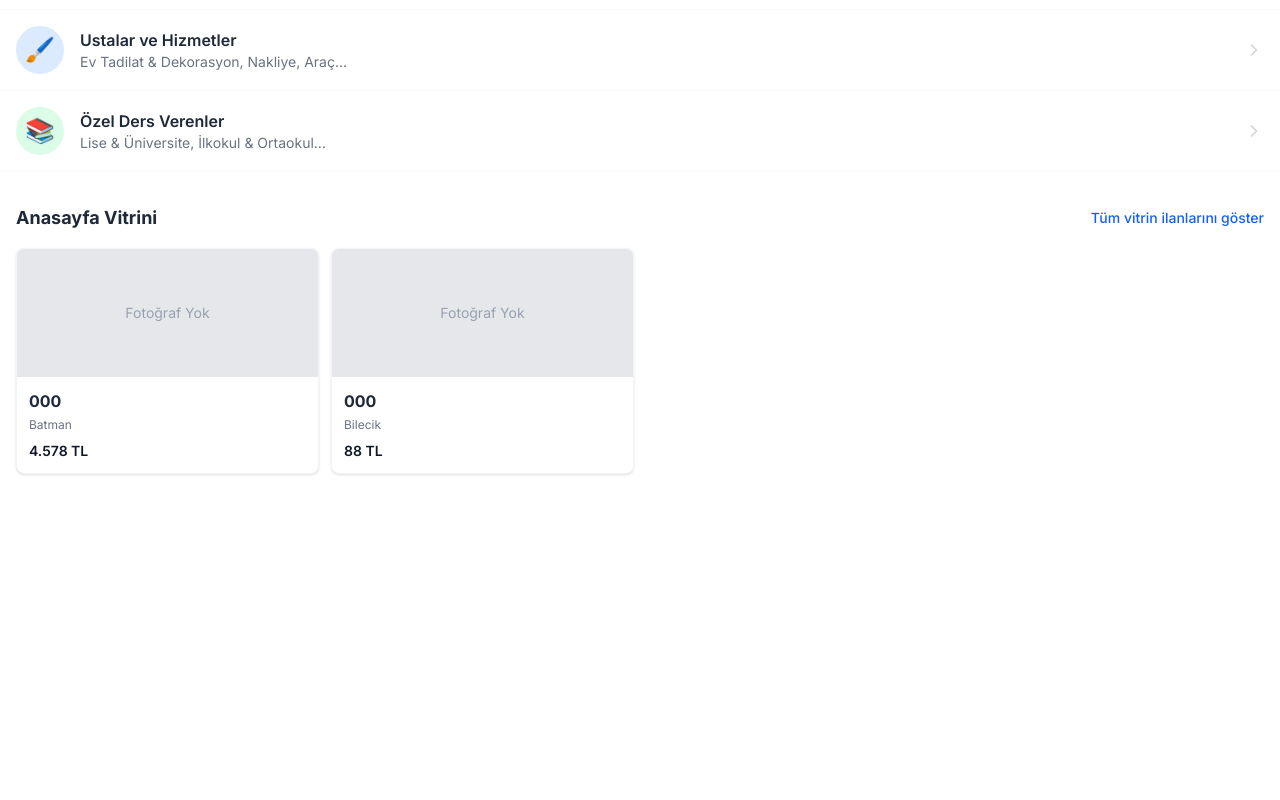
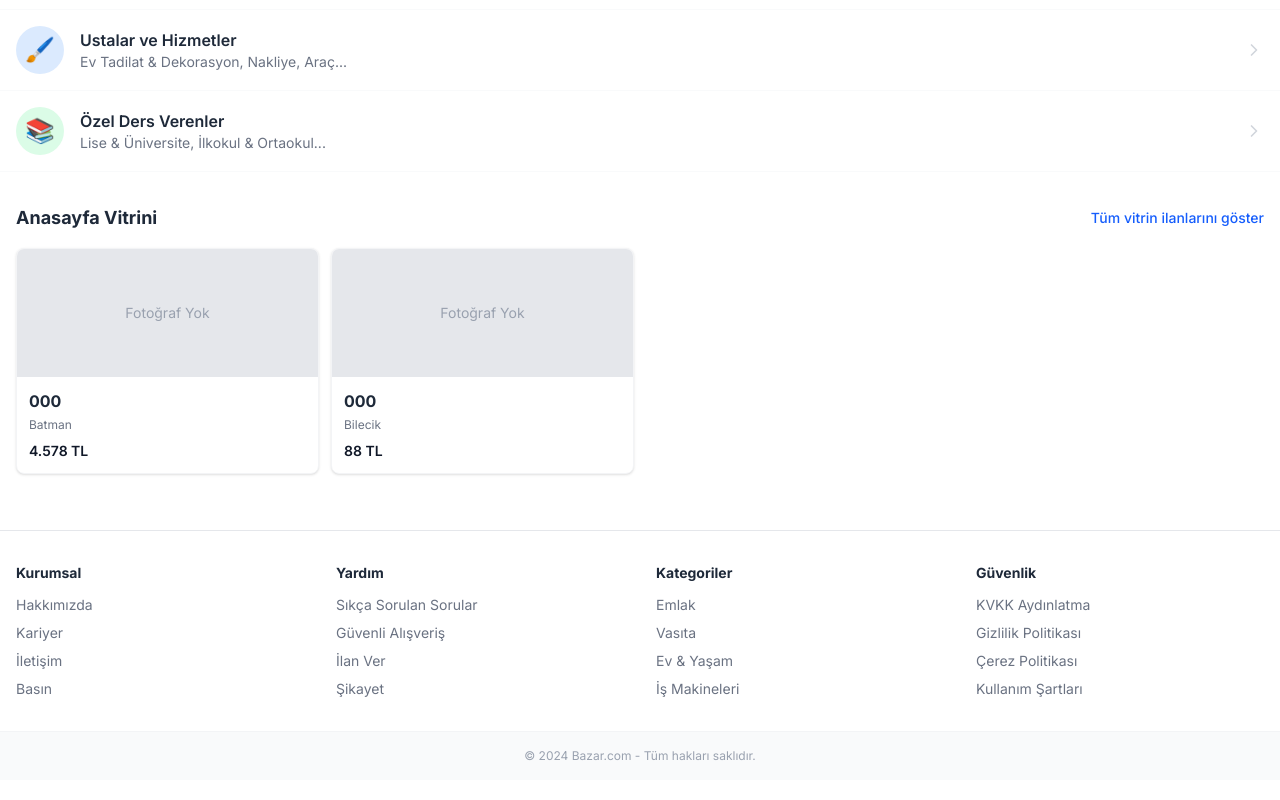
Before and after one commit to fd1328fd-hash/web-ticaret, a Next.js app: page / in a window 1280 px wide. Shown: the part 395-1195 px from the top of the page. Before the commit the page ends 965 px from the top, so only its background shows below. Built offline with nearby package versions, Linux system fonts and the light colour scheme.

Commit message:
Ana sayfaya altbilgi eklendi

```diff
--- a/app/page.tsx
+++ b/app/page.tsx
@@ -20,8 +20,7 @@ export default function Home() {
   ];
 
   return (
-    <div className="pb-20"> {/* BottomNav için boşluk */}
-
+    <div className="pb-20">
       {/* Üst Arama Çubuğu (Mobil için) */}
       <div className="md:hidden bg-white sticky top-0 z-40 p-3 border-b border-gray-200">
         <div className="flex items-center gap-3">
@@ -69,16 +68,14 @@ export default function Home() {
         ))}
       </div>
 
-      {/* Vitrin Alanı (Masaüstü ve Mobil için) */}
+      {/* Vitrin Alanı */}
       <div className="p-4 mt-4">
         <div className="flex justify-between items-center mb-4">
           <h2 className="text-lg font-bold text-gray-800">Anasayfa Vitrini</h2>
           <Link href="/vitrin" className="text-sm text-blue-600 font-medium">Tüm vitrin ilanlarını göster</Link>
         </div>
 
-        {/* Buraya mevcut ilan kartları gelecek, şimdilik örnek bir grid koyalım */}
         <div className="grid grid-cols-2 md:grid-cols-4 gap-3">
-          {/* Mevcut ilan kartlarınız buraya gelecek */}
           <div className="bg-white rounded-lg shadow-sm border border-gray-100 overflow-hidden">
              <div className="h-32 bg-gray-200 flex items-center justify-center text-gray-400 text-sm">Fotoğraf Yok</div>
              <div className="p-3">
@@ -98,6 +95,50 @@ export default function Home() {
         </div>
       </div>
 
+      {/* Altbilgi (Footer) */}
+      <footer className="bg-white border-t border-gray-200 mt-10 pb-24 md:pb-8">
+        <div className="max-w-7xl mx-auto py-8 px-4 grid grid-cols-2 md:grid-cols-4 gap-8 text-sm">
+          <div>
+            <h4 className="font-bold text-gray-800 mb-3">Kurumsal</h4>
+            <ul className="space-y-2 text-gray-500">
+              <li><a href="#" className="hover:text-yellow-500">Hakkımızda</a></li>
+              <li><a href="#" className="hover:text-yellow-500">Kariyer</a></li>
+              <li><a href="#" className="hover:text-yellow-500">İletişim</a></li>
+              <li><a href="#" className="hover:text-yellow-500">Basın</a></li>
+            </ul>
+          </div>
+          <div>
+            <h4 className="font-bold text-gray-800 mb-3">Yardım</h4>
+            <ul className="space-y-2 text-gray-500">
+              <li><a href="#" className="hover:text-yellow-500">Sıkça Sorulan Sorular</a></li>
+              <li><a href="#" className="hover:text-yellow-500">Güvenli Alışveriş</a></li>
+              <li><a href="#" className="hover:text-yellow-500">İlan Ver</a></li>
+              <li><a href="#" className="hover:text-yellow-500">Şikayet</a></li>
+            </ul>
+          </div>
+          <div>
+            <h4 className="font-bold text-gray-800 mb-3">Kategoriler</h4>
+            <ul className="space-y-2 text-gray-500">
+              <li><a href="/kategori/emlak" className="hover:text-yellow-500">Emlak</a></li>
+              <li><a href="/kategori/vasita" className="hover:text-yellow-500">Vasıta</a></li>
+              <li><a href="#" className="hover:text-yellow-500">Ev & Yaşam</a></li>
+              <li><a href="#" className="hover:text-yellow-500">İş Makineleri</a></li>
+            </ul>
+          </div>
+          <div>
+            <h4 className="font-bold text-gray-800 mb-3">Güvenlik</h4>
+            <ul className="space-y-2 text-gray-500">
+              <li><a href="#" className="hover:text-yellow-500">KVKK Aydınlatma</a></li>
+              <li><a href="#" className="hover:text-yellow-500">Gizlilik Politikası</a></li>
+              <li><a href="#" className="hover:text-yellow-500">Çerez Politikası</a></li>
+              <li><a href="#" className="hover:text-yellow-500">Kullanım Şartları</a></li>
+            </ul>
+          </div>
+        </div>
+        <div className="bg-gray-50 py-4 text-center text-xs text-gray-400 border-t border-gray-100">
+          © 2024 Bazar.com - Tüm hakları saklıdır.
+        </div>
+      </footer>
     </div>
   );
 }
```
